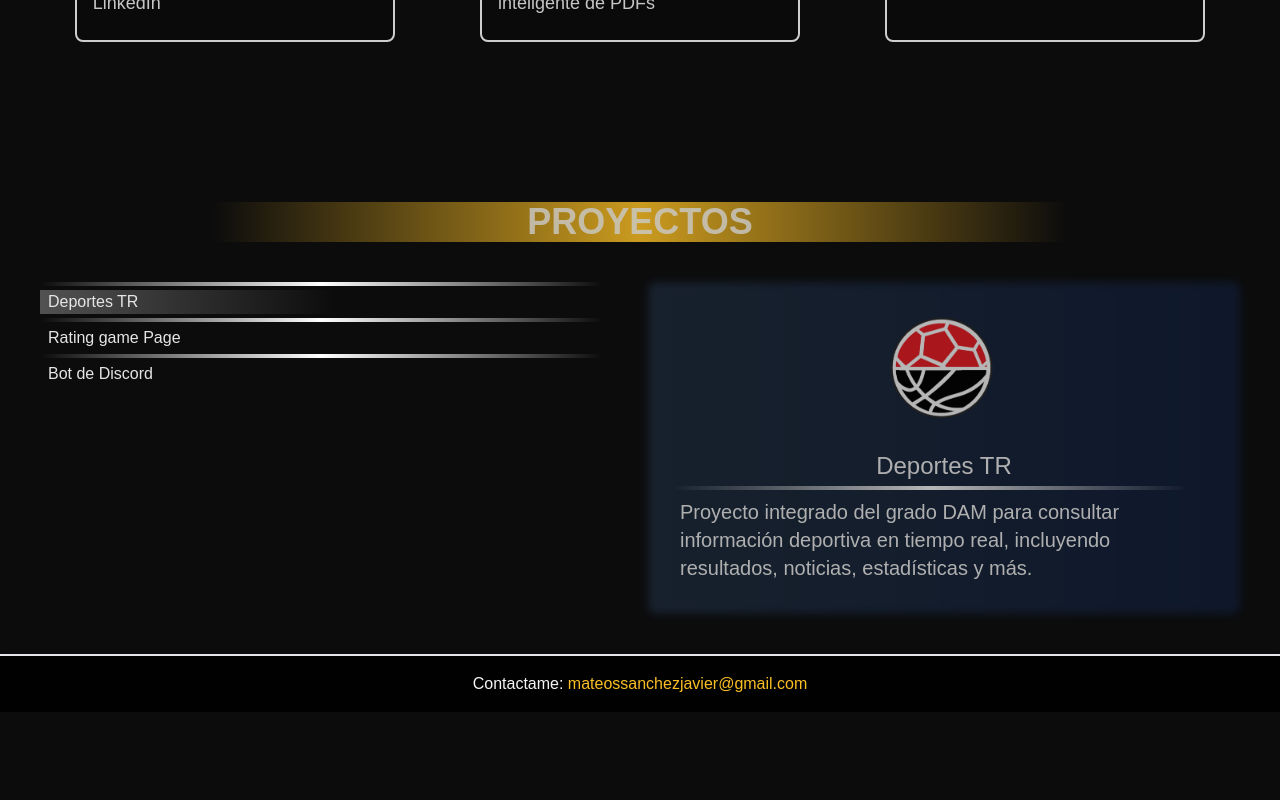
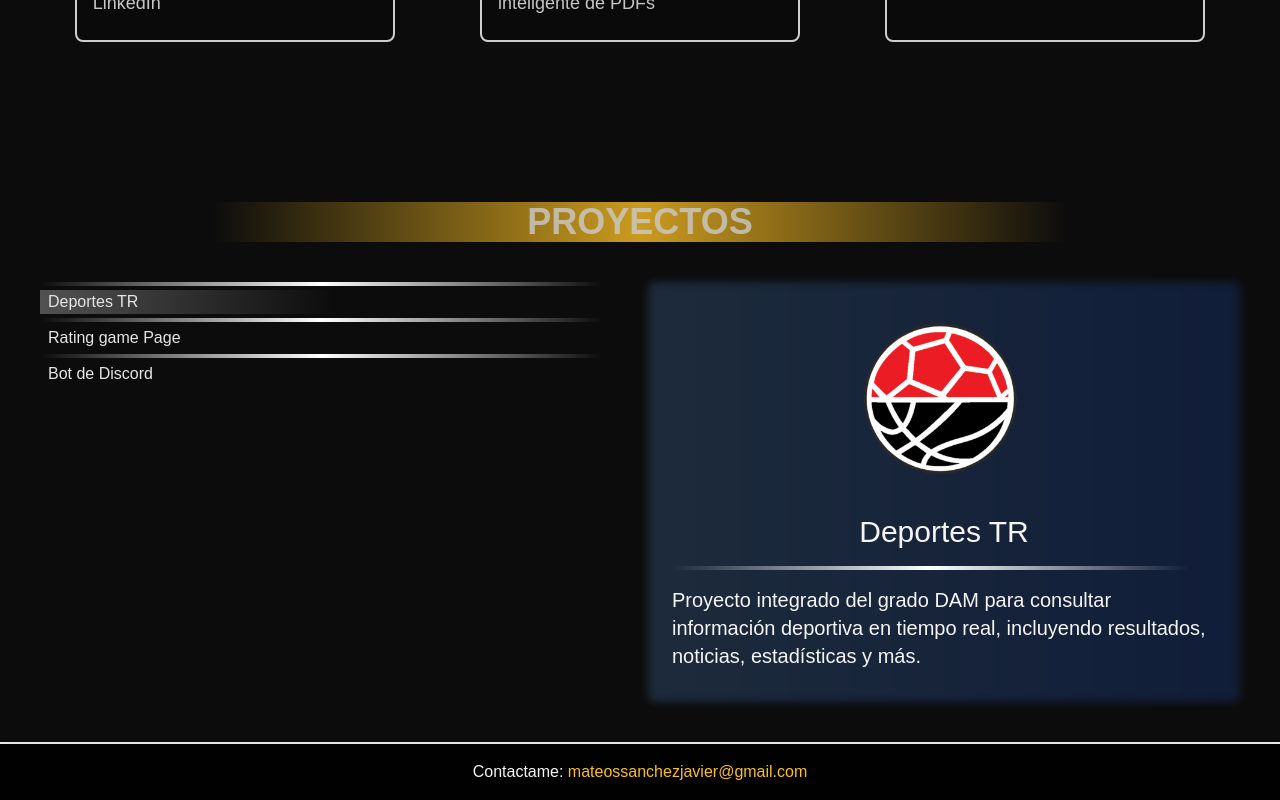
Before and after one commit to Jatez95/jatez-portfolio, a React (Vite) app: page / in a window 1280 px wide. Shown: the part 1526-2326 px from the top of the page. Before the commit the page ends 2238 px from the top, so only its background shows below. Built offline with nearby package versions, Linux system fonts and the light colour scheme.

Commit message:
change project viewer size

```diff
--- a/src/components/ProjectViewer.jsx
+++ b/src/components/ProjectViewer.jsx
@@ -1,16 +1,25 @@
 export default function ProjectsViewer({ img, title, text }) {
     return (
-        <div className="flex flex-col justify-center items-center w-full h-full rounded-lg p-4 relative opacity-70">
+        <div className="w-full h-72 sm:h-80 md:h-96 lg:h-[420px] rounded-lg p-2 sm:p-3 md:p-4 relative">
             <div className="absolute inset-0 bg-gradient-to-r from-blue-400 to-blue-600 opacity-20 blur-sm rounded-lg"></div>
+
             <div className="relative z-10 h-full w-full flex flex-col items-center p-2">
-                <img
-                    src={img}
-                    className="w-full sm:w-fit lg:h-32 md:h-20 object-cover rounded-lg mb-4"
-                />
-                <div className="w-full flex flex-col justify-center flex-grow">
-                    <h3 className="text-neutral-100 text-xl md:text-2xl mb-1 text-center">{title}</h3>
-                    <hr className="border-0 h-1 bg-gradient-to-r from-transparent from-1% via-white via-11% to-transparent to-95%" />
-                    <p className="text-neutral-100 text-lg md:text-xl m-2 flex-grow text-center md:text-left">
+                <div className="w-full h-24 sm:h-32 md:h-40 lg:h-48 mb-2 sm:mb-3 md:mb-4">
+                    <img
+                        src={img}
+                        alt={title}
+                        className="w-full h-full object-contain rounded-lg"
+                    />
+                </div>
+
+                <div className="w-full flex flex-col overflow-hidden">
+                    <h3 className="text-neutral-100 text-lg sm:text-xl md:text-2xl lg:text-3xl truncate text-center">
+                        {title}
+                    </h3>
+
+                    <hr className="border-0 h-1 my-2 sm:my-3 md:my-4 bg-gradient-to-r from-transparent from-1% via-white via-11% to-transparent to-95%" />
+
+                    <p className="text-neutral-100 text-sm sm:text-base md:text-lg lg:text-xl overflow-hidden line-clamp-3 sm:line-clamp-4 md:line-clamp-5 text-left">
                         {text}
                     </p>
                 </div>
```
